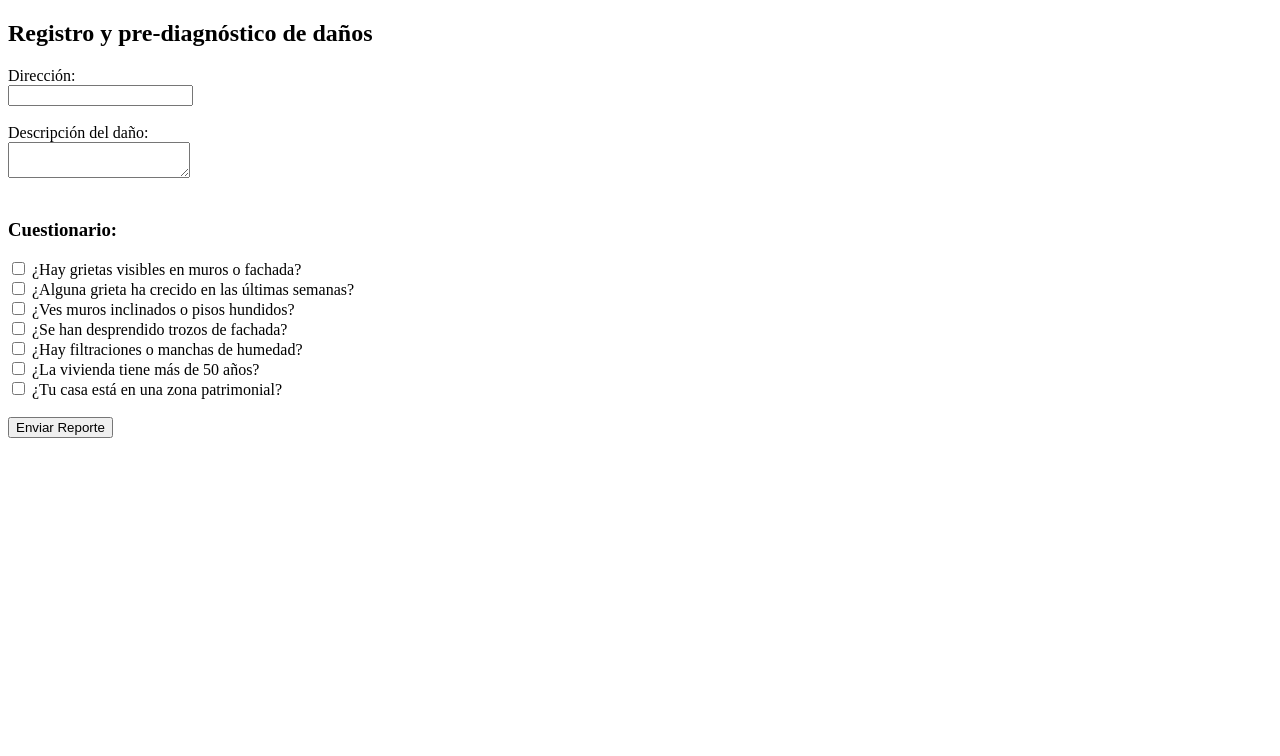
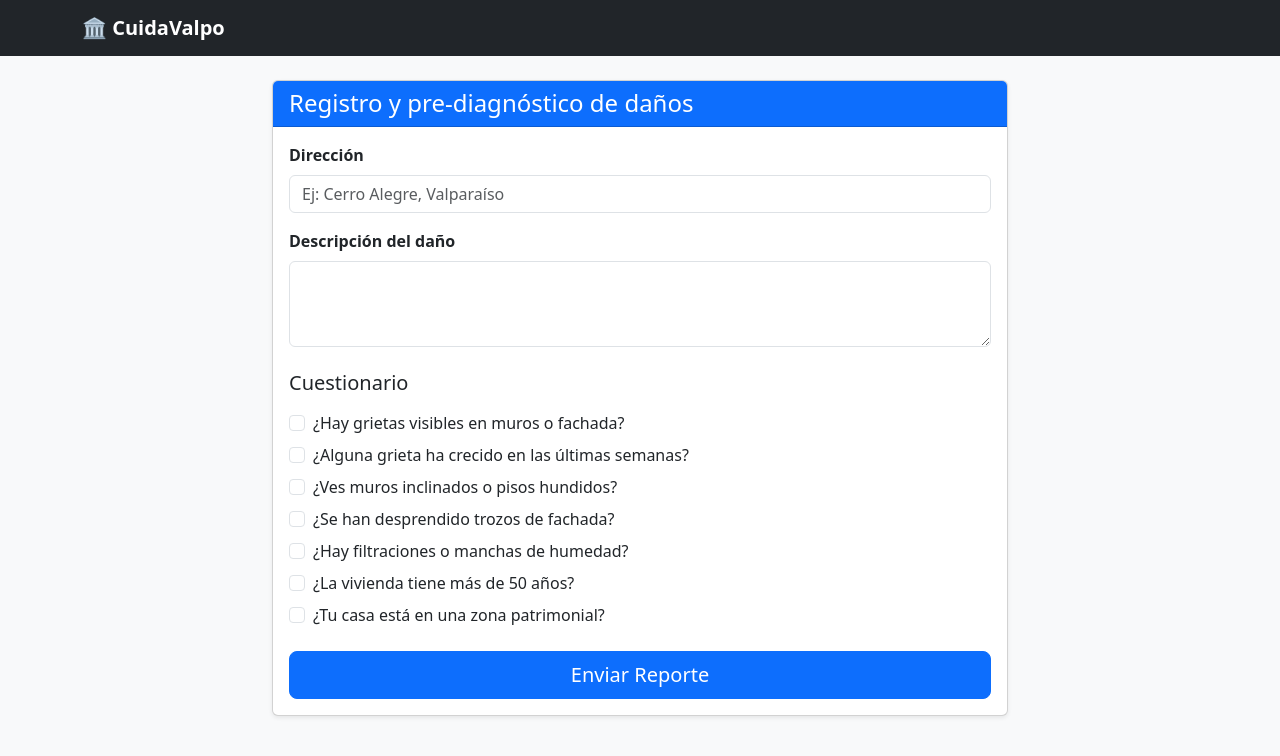
Before and after one commit to Pollitopio1881/Cuida-Valpo, a Django app: page / in a window 1280 px wide. Shown: the top 756 px of the page. Run offline with Django 5.2, Linux system fonts and the light colour scheme.

Commit message:
Diseño visual Formulario y Resultado. by Fischer

```diff
--- a/patrimonio/templates/patrimonio/formulario.html
+++ b/patrimonio/templates/patrimonio/formulario.html
@@ -1,28 +1,84 @@
 <!DOCTYPE html>
-<html>
+<html lang="es">
 <head>
-    <title>Reporte Patrimonial</title>
+    <meta charset="UTF-8">
+    <meta name="viewport" content="width=device-width, initial-scale=1">
+    <title>CuidaValpo | Reporte Patrimonial</title>
+    <link href="https://cdn.jsdelivr.net/npm/bootstrap@5.3.3/dist/css/bootstrap.min.css" rel="stylesheet">
 </head>
-<body>
-    <h2>Registro y pre-diagnóstico de daños</h2>
-    <form method="POST">
-        {% csrf_token %}
-        <label>Dirección:</label><br>
-        <input type="text" name="direccion" required><br><br>
+<body class="bg-light">
 
-        <label>Descripción del daño:</label><br>
-        <textarea name="descripcion" required></textarea><br><br>
+    <nav class="navbar navbar-dark bg-dark mb-4">
+        <div class="container">
+            <span class="navbar-brand fw-bold">🏛️ CuidaValpo</span>
+        </div>
+    </nav>
 
-        <h3>Cuestionario:</h3>
-        <input type="checkbox" name="grieta_visible"> ¿Hay grietas visibles en muros o fachada?<br>
-        <input type="checkbox" name="grieta_cambio"> ¿Alguna grieta ha crecido en las últimas semanas?<br>
-        <input type="checkbox" name="deformacion"> ¿Ves muros inclinados o pisos hundidos?<br>
-        <input type="checkbox" name="desprendimiento"> ¿Se han desprendido trozos de fachada?<br>
-        <input type="checkbox" name="filtracion"> ¿Hay filtraciones o manchas de humedad?<br>
-        <input type="checkbox" name="antiguedad"> ¿La vivienda tiene más de 50 años?<br>
-        <input type="checkbox" name="zona_patrimonial"> ¿Tu casa está en una zona patrimonial?<br><br>
+    <div class="container">
+        <div class="row justify-content-center">
+            <div class="col-md-8">
 
-        <button type="submit">Enviar Reporte</button>
-    </form>
+                <div class="card shadow-sm">
+                    <div class="card-header bg-primary text-white">
+                        <h4 class="mb-0">Registro y pre-diagnóstico de daños</h4>
+                    </div>
+
+                    <div class="card-body">
+                        <form method="POST">
+                            {% csrf_token %}
+
+                            <div class="mb-3">
+                                <label class="form-label fw-semibold">Dirección</label>
+                                <input type="text" name="direccion" class="form-control"
+                                       placeholder="Ej: Cerro Alegre, Valparaíso" required>
+                            </div>
+
+                            <div class="mb-4">
+                                <label class="form-label fw-semibold">Descripción del daño</label>
+                                <textarea name="descripcion" class="form-control" rows="3" required></textarea>
+                            </div>
+
+                            <h5 class="mb-3">Cuestionario</h5>
+
+                            <div class="form-check mb-2">
+                                <input class="form-check-input" type="checkbox" name="grieta_visible" id="grieta_visible">
+                                <label class="form-check-label" for="grieta_visible">¿Hay grietas visibles en muros o fachada?</label>
+                            </div>
+                            <div class="form-check mb-2">
+                                <input class="form-check-input" type="checkbox" name="grieta_cambio" id="grieta_cambio">
+                                <label class="form-check-label" for="grieta_cambio">¿Alguna grieta ha crecido en las últimas semanas?</label>
+                            </div>
+                            <div class="form-check mb-2">
+                                <input class="form-check-input" type="checkbox" name="deformacion" id="deformacion">
+                                <label class="form-check-label" for="deformacion">¿Ves muros inclinados o pisos hundidos?</label>
+                            </div>
+                            <div class="form-check mb-2">
+                                <input class="form-check-input" type="checkbox" name="desprendimiento" id="desprendimiento">
+                                <label class="form-check-label" for="desprendimiento">¿Se han desprendido trozos de fachada?</label>
+                            </div>
+                            <div class="form-check mb-2">
+                                <input class="form-check-input" type="checkbox" name="filtracion" id="filtracion">
+                                <label class="form-check-label" for="filtracion">¿Hay filtraciones o manchas de humedad?</label>
+                            </div>
+                            <div class="form-check mb-2">
+                                <input class="form-check-input" type="checkbox" name="antiguedad" id="antiguedad">
+                                <label class="form-check-label" for="antiguedad">¿La vivienda tiene más de 50 años?</label>
+                            </div>
+                            <div class="form-check mb-4">
+                                <input class="form-check-input" type="checkbox" name="zona_patrimonial" id="zona_patrimonial">
+                                <label class="form-check-label" for="zona_patrimonial">¿Tu casa está en una zona patrimonial?</label>
+                            </div>
+
+                            <div class="d-grid">
+                                <button type="submit" class="btn btn-primary btn-lg">Enviar Reporte</button>
+                            </div>
+                        </form>
+                    </div>
+                </div>
+
+            </div>
+        </div>
+    </div>
+
 </body>
 </html>
```
Also changed, not shown: patrimonio/templates/patrimonio/resultado.html (+49 -10 lines).
